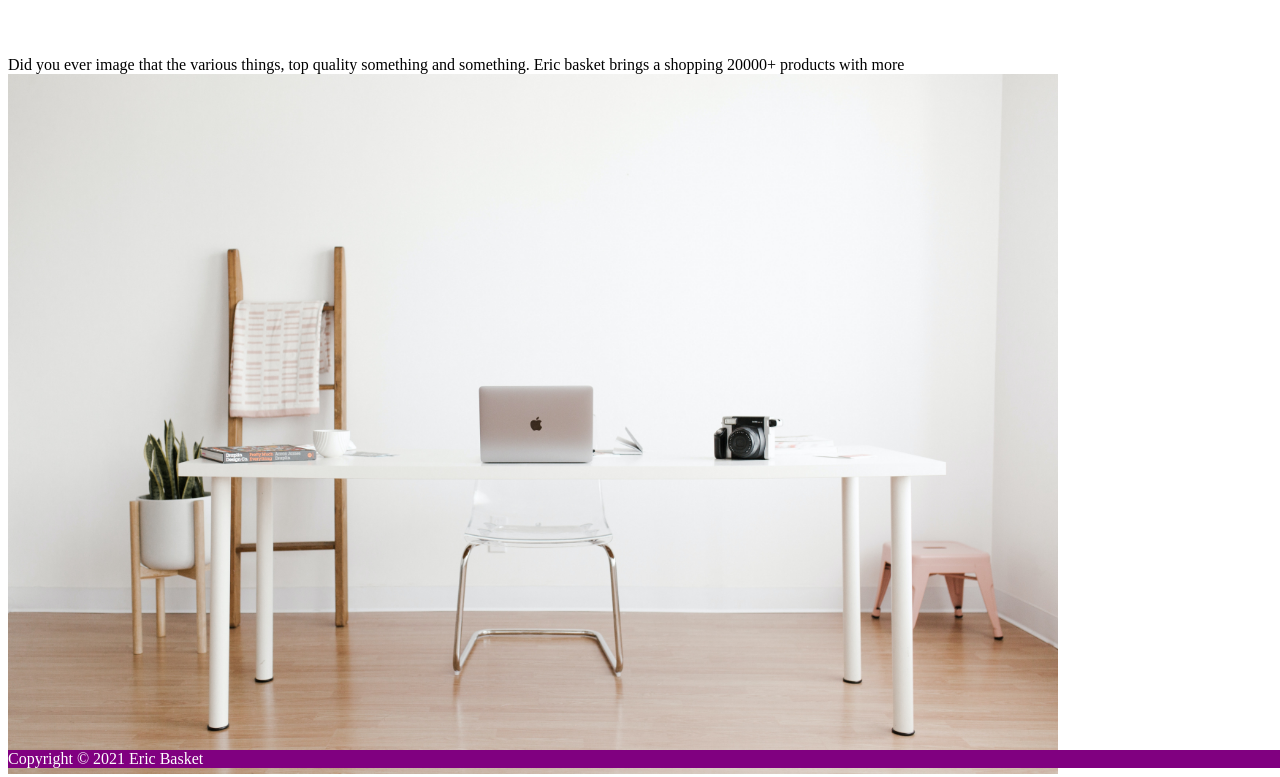
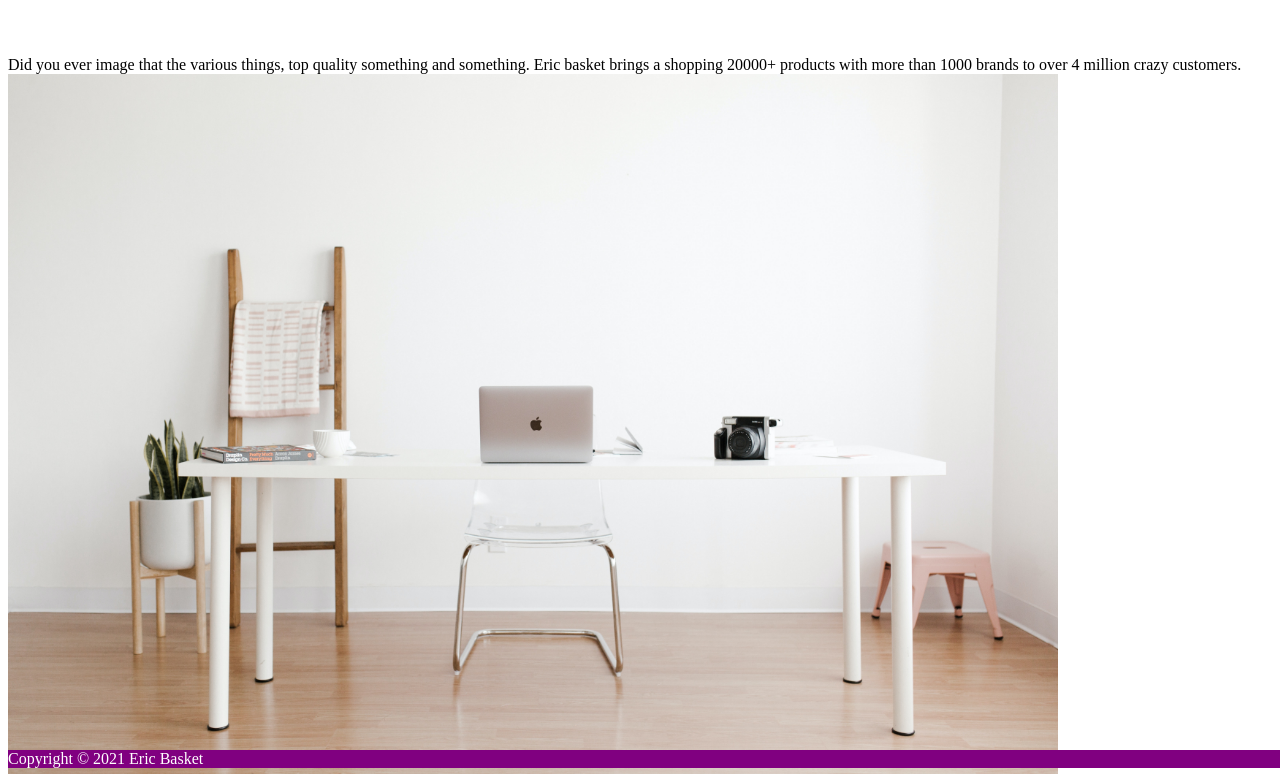
Before and after one commit to liberbell/dj04, a Django app: template firstProject/project_app1/templates/services.html in a window 1280 px wide. Shown: the part 32-809 px from the top of the page. Run offline with Django 3.2, Linux system fonts and the light colour scheme; the template is opened without the code that fills it, so the values that code supplies are empty.

Commit message:
services3

```diff
--- a/firstProject/project_app1/templates/services.html
+++ b/firstProject/project_app1/templates/services.html
@@ -11,7 +11,8 @@
 <body>
     {% block content %}
     Did you ever image that the various things, top quality something and something.
-    Eric basket brings a shopping 20000+ products with more
+    Eric basket brings a shopping 20000+ products with more than 1000 brands to over
+    4 million crazy customers.
     <img src="/static/background.jpg" width="1050" height="700" style="text-align:center;">
     {% endblock content %}
 </body>
```
